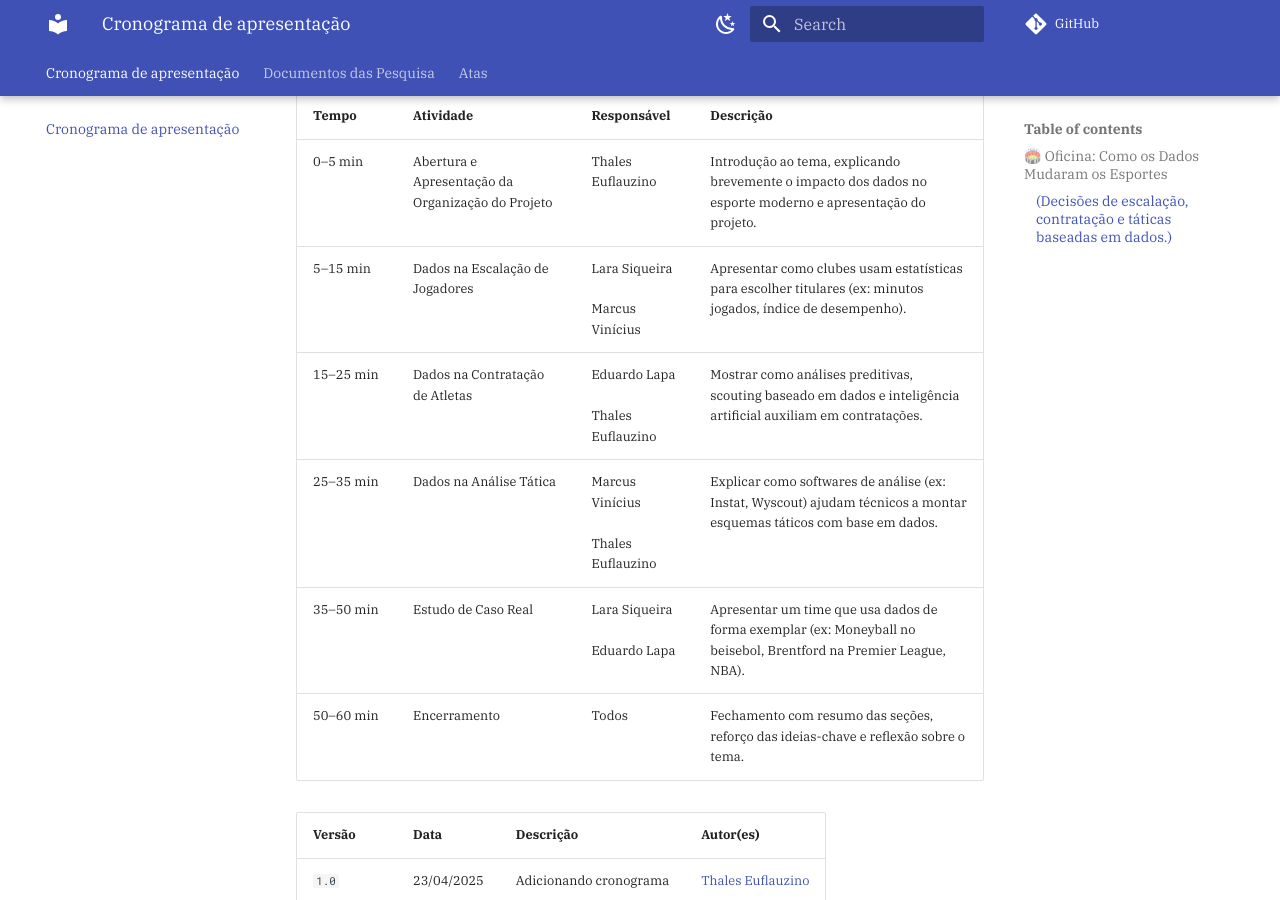
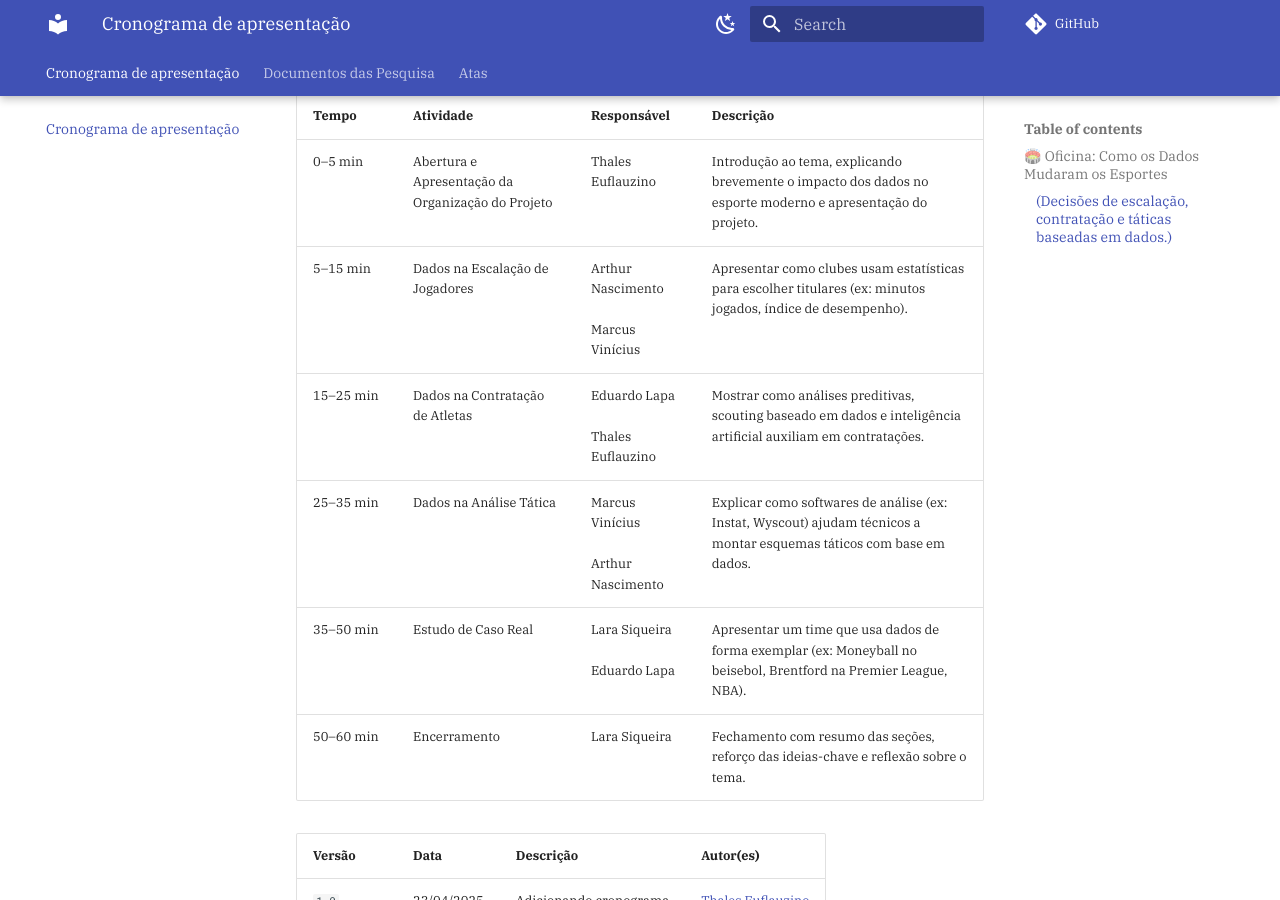
Before and after one commit to th-org/LAMFO, an MkDocs documentation site: the page built from docs/index.md, in a window 1280 px wide and 900 px high, scrolled down 411 px. Built offline with MkDocs 1.6.1 and Material for MkDocs 9.7.7, drawn with Linux system fonts in a browser that asks for light colours; comment, search, counter and statistics services are not loaded.

Commit message:
atualizando

```diff
--- a/docs/index.md
+++ b/docs/index.md
@@ -12,11 +12,11 @@
 Tempo | Atividade | Responsável | Descrição |
 ----- | --------- | ----------- | --------- |
 0–5 min | Abertura e Apresentação da Organização do Projeto | Thales Euflauzino  | Introdução ao tema, explicando brevemente o impacto dos dados no esporte moderno e apresentação do projeto. |
-5–15 min | Dados na Escalação de Jogadores | Lara Siqueira<br><br>Marcus Vinícius  | Apresentar como clubes usam estatísticas para escolher titulares (ex: minutos jogados, índice de desempenho).|
+5–15 min | Dados na Escalação de Jogadores | Arthur Nascimento<br><br>Marcus Vinícius  | Apresentar como clubes usam estatísticas para escolher titulares (ex: minutos jogados, índice de desempenho).|
 15–25 min | Dados na Contratação de Atletas | Eduardo Lapa<br><br> Thales Euflauzino  | Mostrar como análises preditivas, scouting baseado em dados e inteligência artificial auxiliam em contratações.|
-25–35 min | Dados na Análise Tática | Marcus Vinícius <br><br> Thales Euflauzino   | Explicar como softwares de análise (ex: Instat, Wyscout) ajudam técnicos a montar esquemas táticos com base em dados.|
+25–35 min | Dados na Análise Tática | Marcus Vinícius <br><br> Arthur Nascimento   | Explicar como softwares de análise (ex: Instat, Wyscout) ajudam técnicos a montar esquemas táticos com base em dados.|
 35–50 min | Estudo de Caso Real | Lara Siqueira<br><br>Eduardo Lapa | Apresentar um time que usa dados de forma exemplar (ex: Moneyball no beisebol, Brentford na Premier League, NBA).|
-50–60 min | Encerramento  | Todos  | Fechamento com resumo das seções, reforço das ideias-chave e reflexão sobre o tema.|
+50–60 min | Encerramento  | Lara Siqueira | Fechamento com resumo das seções, reforço das ideias-chave e reflexão sobre o tema.|
 
 | Versão | Data | Descrição | Autor(es) |
 | ------ | ---- | --------- | --------- |
```
